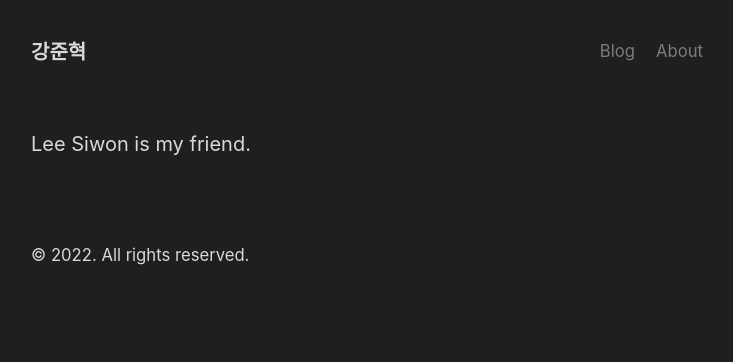
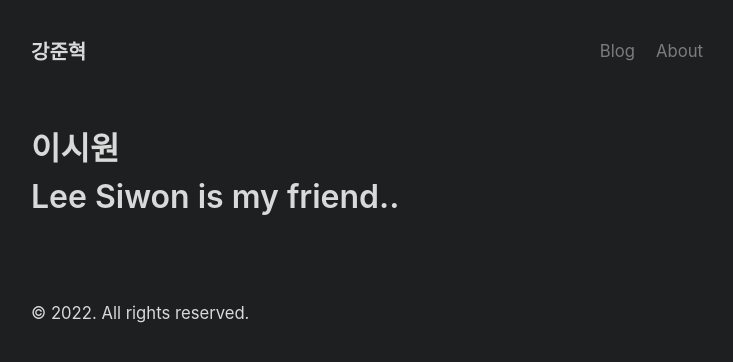
Before and after one commit to eatyourhand/eatyourhand.github.io, a Jekyll site: the page built from docs/이시원/index.html, in a window 1280 px wide. Shown: the top 362 px of the page, without its empty margins (273-1006 px from the left). Built offline with Jekyll 4.4.1, drawn with Linux system fonts in a browser that asks for light colours.

Commit message:
Update index.html

```diff
--- a/docs/이시원/index.html
+++ b/docs/이시원/index.html
@@ -1,5 +1,8 @@
 ---
 layout: page
-...
+title: "이시원"
+---
 
-Lee Siwon is my friend.
+<div class="page">
+  <h1 class="page-title">Lee Siwon is my friend..</h1>
+</div>
```
